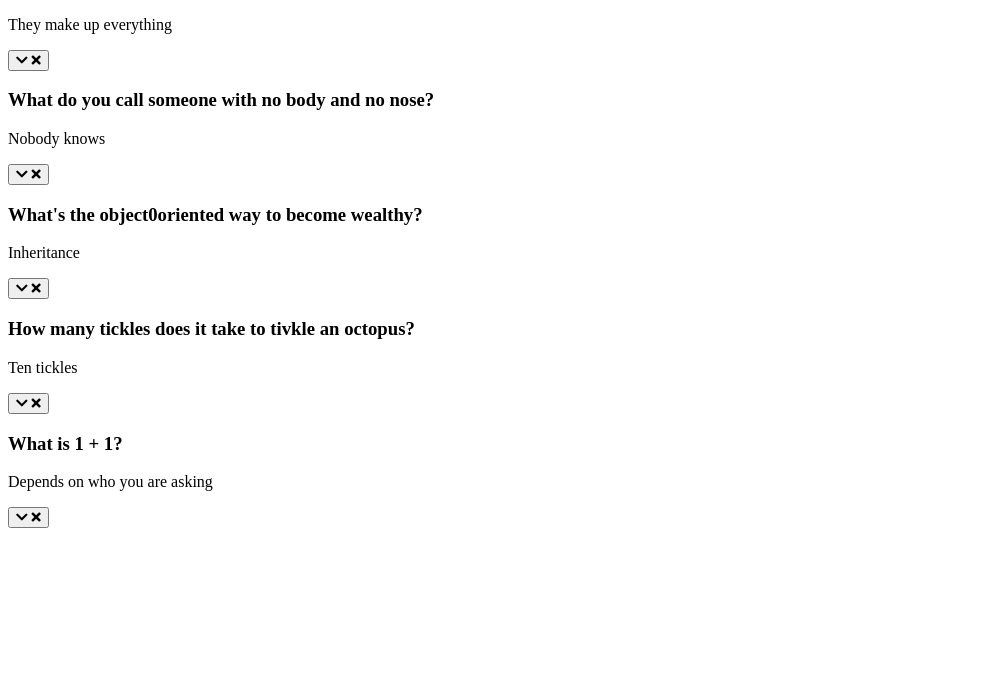
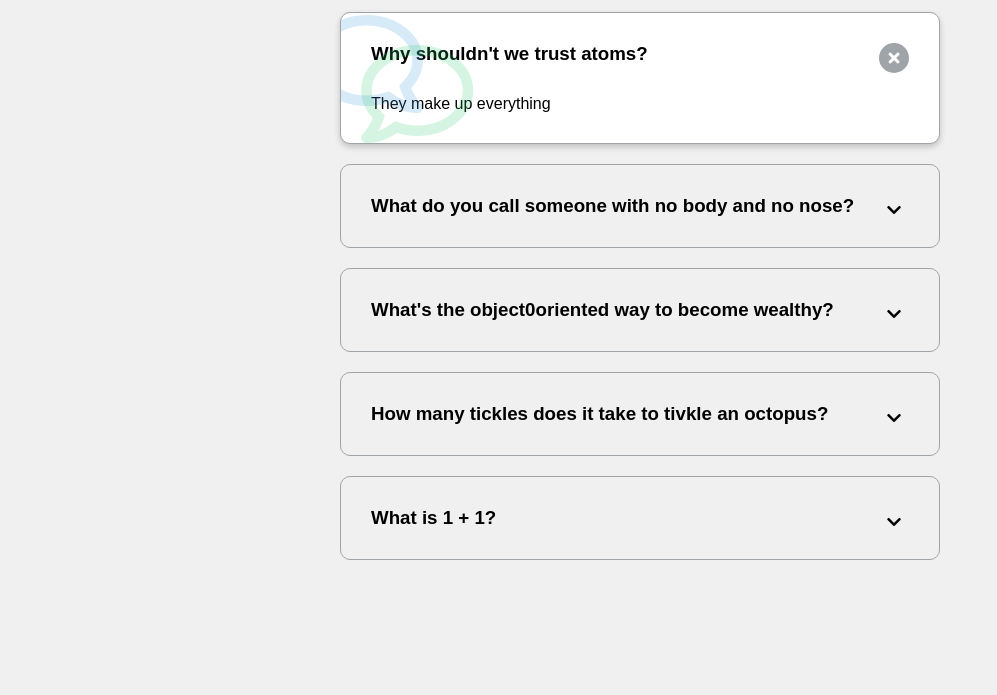
Before and after one commit to DianaSagoyan/50Projects, a plain HTML site: page Frequently Asked Questions Boxes/index.html in a window 1280 px wide. Shown: the part 105-800 px from the top of the page, without its empty margins (0-997 px from the left). Drawn offline with Linux system fonts and the light colour scheme; a web font is replaced by a local one.

Commit message:
CSS done

```diff
--- a/Frequently Asked Questions Boxes/index.html
+++ b/Frequently Asked Questions Boxes/index.html
@@ -18,49 +18,49 @@
       <div class="faq active">
         <h3 class="faq-title">Why shouldn't we trust atoms?</h3>
         <p class="faq-text">They make up everything</p>
-        <button>
+        <button class="faq-toggle">
           <i class="fas fa-chevron-down"></i>
           <i class="fas fa-times"></i>
         </button>
       </div>
 
-      <div class="faq active">
+      <div class="faq">
         <h3 class="faq-title">
           What do you call someone with no body and no nose?
         </h3>
         <p class="faq-text">Nobody knows</p>
-        <button>
+        <button class="faq-toggle">
           <i class="fas fa-chevron-down"></i>
           <i class="fas fa-times"></i>
         </button>
       </div>
 
-      <div class="faq active">
+      <div class="faq">
         <h3 class="faq-title">
           What's the object0oriented way to become wealthy?
         </h3>
         <p class="faq-text">Inheritance</p>
-        <button>
+        <button class="faq-toggle">
           <i class="fas fa-chevron-down"></i>
           <i class="fas fa-times"></i>
         </button>
       </div>
 
-      <div class="faq active">
+      <div class="faq">
         <h3 class="faq-title">
           How many tickles does it take to tivkle an octopus?
         </h3>
         <p class="faq-text">Ten tickles</p>
-        <button>
+        <button class="faq-toggle">
           <i class="fas fa-chevron-down"></i>
           <i class="fas fa-times"></i>
         </button>
       </div>
 
-      <div class="faq active">
+      <div class="faq">
         <h3 class="faq-title">What is 1 + 1?</h3>
         <p class="faq-text">Depends on who you are asking</p>
-        <button>
+        <button class="faq-toggle">
           <i class="fas fa-chevron-down"></i>
           <i class="fas fa-times"></i>
         </button>
--- a/Frequently Asked Questions Boxes/styles.css
+++ b/Frequently Asked Questions Boxes/styles.css
@@ -0,0 +1,109 @@
+@import url("https://fonts.googleapis.com/css?family=Muli&display=swap");
+
+* {
+  margin: 0;
+  padding: 0;
+  box-sizing: border-box;
+}
+
+body {
+  font-family: "Muli", sans-serif;
+  background-color: #f0f0f0;
+}
+
+h1 {
+  margin: 50px 0 30px;
+  text-align: center;
+}
+
+.faq-container {
+  max-width: 600px;
+  margin: 0 auto;
+}
+
+.faq {
+  background-color: transparent;
+  border: 1px solid #9fa4a8;
+  border-radius: 10px;
+  margin: 20px 0;
+  padding: 30px;
+  position: relative;
+  overflow: hidden;
+  transition: 0.3s ease;
+}
+
+.faq.active {
+  background-color: #fff;
+  box-shadow: 0 3px 6px rgba(0, 0, 0, 0.1), 0 3px 6px rgba(0, 0, 0, 0.1);
+}
+
+.faq.active::before,
+.faq.active::after {
+  content: "\f075";
+  font-family: "Font Awesome 5 Free";
+  color: #2ecc71;
+  font-size: 7rem;
+  position: absolute;
+  opacity: 0.2;
+  top: 20px;
+  left: 20px;
+  z-index: 0;
+}
+
+.faq.active::before {
+  color: #3498db;
+  top: -10px;
+  left: -30px;
+  transform: rotateY(180deg);
+}
+
+.faq-title {
+  margin: 0 35px 0 0;
+}
+
+.faq-text {
+  display: none;
+  margin: 30px 0 0;
+}
+
+.faq.active .faq-text {
+  display: block;
+}
+
+.faq-toggle {
+  background-color: transparent;
+  border: 0;
+  border-radius: 50%;
+  cursor: pointer;
+  display: flex;
+  align-items: center;
+  justify-content: center;
+  font-size: 16px;
+  padding: 0;
+  position: absolute;
+  top: 30px;
+  right: 30px;
+  height: 30px;
+  width: 30px;
+}
+
+.faq-toggle:focus {
+  outline: 0;
+}
+
+.faq-toggle .fa-times {
+  display: none;
+}
+
+.faq.active .faq-toggle .fa-times {
+  display: block;
+  color: #fff;
+}
+
+.faq.active .faq-toggle .fa-chevron-down {
+  display: none;
+}
+
+.faq.active .faq-toggle {
+  background-color: #9fa4a8;
+}
```
